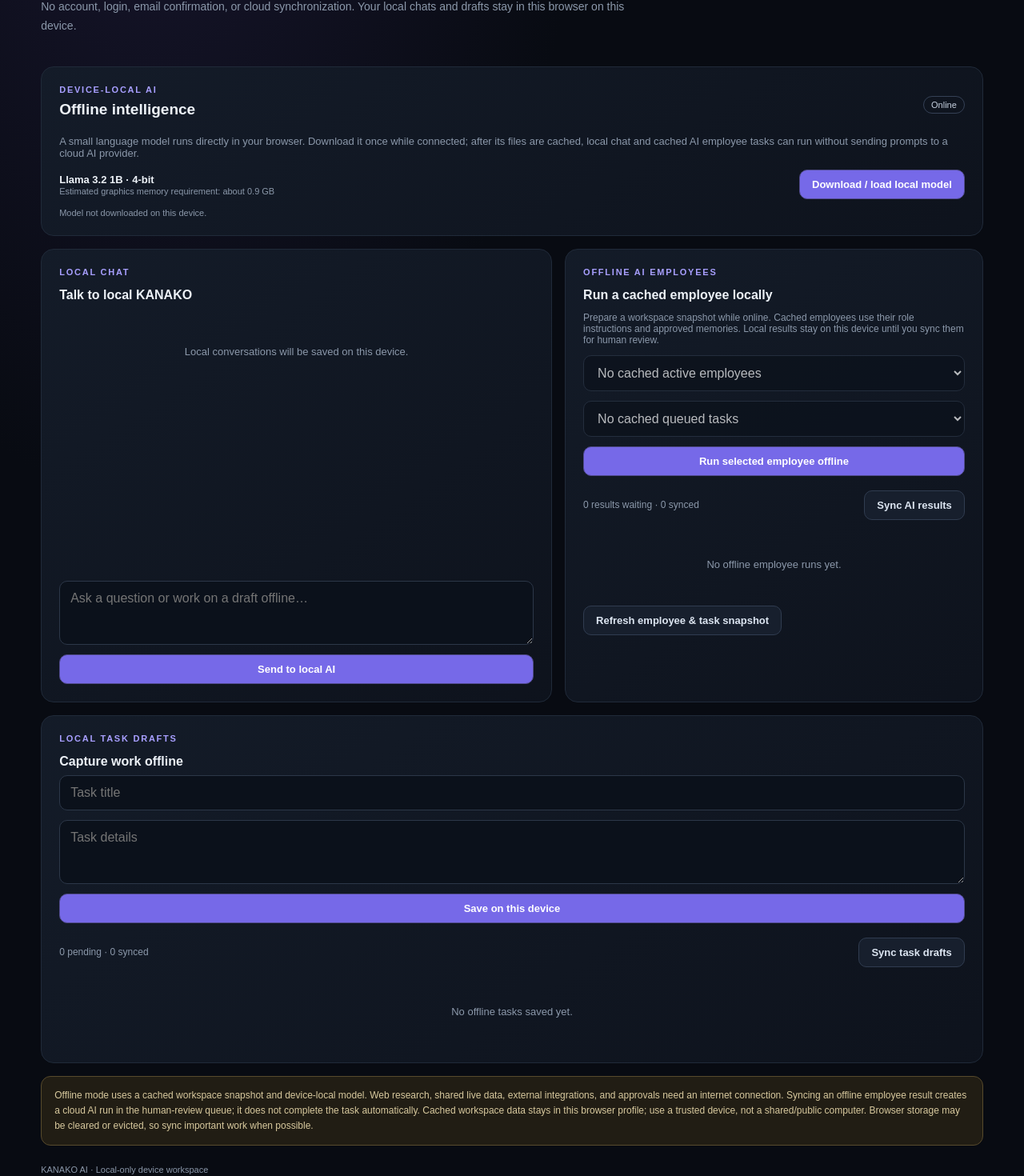
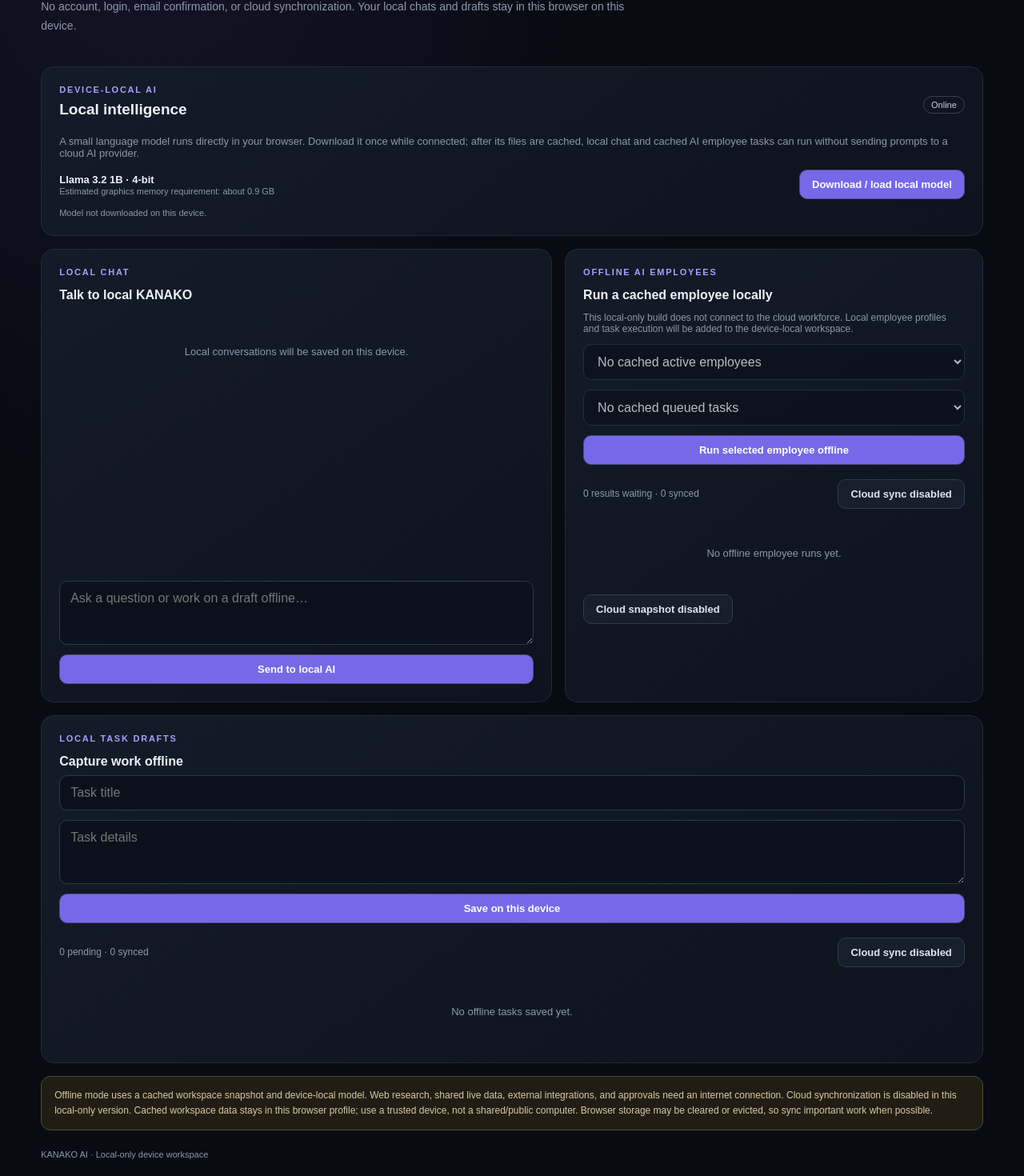
Before and after one commit to Decker143/kanako-ai, a Next.js app: page /offline in a window 1280 px wide. Shown: the part 255-1725 px from the top of the page at 80% size. Built offline with nearby package versions, Linux system fonts and the light colour scheme.

Commit message:
Disable cloud sync in local-only mode

```diff
--- a/components/offline-ai-workspace.tsx
+++ b/components/offline-ai-workspace.tsx
@@ -353,7 +353,7 @@ export function OfflineAIWorkspace() {
 
   return <div className="offline-workspace">
     <div className="panel">
-      <div className="row-between"><div><div className="eyebrow">DEVICE-LOCAL AI</div><h2 style={{margin:"8px 0"}}>Offline intelligence</h2></div><span className="pill">{online ? "Online" : "Offline"}</span></div>
+      <div className="row-between"><div><div className="eyebrow">DEVICE-LOCAL AI</div><h2 style={{margin:"8px 0"}}>Local intelligence</h2></div><span className="pill">{online ? "Online" : "Offline"}</span></div>
       <p className="muted" style={{fontSize:13}}>A small language model runs directly in your browser. Download it once while connected; after its files are cached, local chat and cached AI employee tasks can run without sending prompts to a cloud AI provider.</p>
       <div className="row-between" style={{gap:12,flexWrap:"wrap"}}><div><strong style={{fontSize:13}}>Llama 3.2 1B · 4-bit</strong><div className="muted" style={{fontSize:11}}>Estimated graphics memory requirement: about 0.9 GB</div></div><button className="btn" onClick={prepareModel} disabled={loadingModel || modelReady}>{loadingModel ? "Preparing…" : modelReady ? "Local model ready" : "Download / load local model"}</button></div>
       {(loadingModel || modelProgress>0)&&<div style={{height:7,background:"#202a39",borderRadius:8,marginTop:14,overflow:"hidden"}}><div style={{height:"100%",width:modelProgress+"%",background:"#8b7cff",transition:"width .2s"}}/></div>}
@@ -368,7 +368,7 @@ export function OfflineAIWorkspace() {
       </div>
       <div className="panel">
         <div className="eyebrow">OFFLINE AI EMPLOYEES</div><h3>Run a cached employee locally</h3>
-        <p className="muted" style={{fontSize:12}}>Prepare a workspace snapshot while online. Cached employees use their role instructions and approved memories. Local results stay on this device until you sync them for human review.</p>
+        <p className="muted" style={{fontSize:12}}>This local-only build does not connect to the cloud workforce. Local employee profiles and task execution will be added to the device-local workspace.</p>
         <div className="form-stack">
           <select className="field" value={selectedAgentId} onChange={event=>setSelectedAgentId(event.target.value)} disabled={!availableAgents.length || busy}>
             {!availableAgents.length&&<option value="">No cached active employees</option>}
@@ -381,19 +381,19 @@ export function OfflineAIWorkspace() {
           <button className="btn" onClick={runOfflineAgent} disabled={!modelReady || !selectedAgentId || !selectedTaskId || !availableTasks.some(task=>task.id===selectedTaskId) || busy}>{busy?"Working…":"Run selected employee offline"}</button>
         </div>
         {runOutput&&<details className="run-output" open><summary>Current local result</summary><pre>{runOutput}</pre></details>}
-        <div className="row-between" style={{marginTop:18}}><span className="muted" style={{fontSize:12}}>{runs.filter(run=>!run.syncedAt).length} results waiting · {runs.filter(run=>run.syncedAt).length} synced</span><button className="btn secondary" onClick={syncOfflineRuns} disabled={!online || busy || !runs.some(run=>!run.syncedAt)}>Sync AI results</button></div>
+        <div className="row-between" style={{marginTop:18}}><span className="muted" style={{fontSize:12}}>{runs.filter(run=>!run.syncedAt).length} results waiting · {runs.filter(run=>run.syncedAt).length} synced</span><button className="btn secondary" onClick={syncOfflineRuns} disabled>Cloud sync disabled</button></div>
         <div className="offline-task-list">{runs.map(run=><div className="offline-task" key={run.id}><div className="row-between"><strong>{availableAgents.find(agent=>agent.id===run.agentId)?.name ?? "AI employee"}</strong><span className="pill">{run.syncedAt?"Sent for review":"Local only"}</span></div><p className="muted" style={{fontSize:11,margin:"5px 0"}}>{snapshot?.tasks.find(task=>task.id===run.taskId)?.title ?? "Task"} · {new Date(run.createdAt).toLocaleString()}</p><details><summary>View local output</summary><pre className="document-content">{run.output}</pre></details></div>)}{!runs.length&&<div className="empty">No offline employee runs yet.</div>}</div>
-        <button className="btn secondary" style={{marginTop:10}} onClick={()=>organizationId&&void refreshSnapshot(organizationId)} disabled={!online || busy}>Refresh employee &amp; task snapshot</button>
+        <button className="btn secondary" style={{marginTop:10}} onClick={()=>{}} disabled>Cloud snapshot disabled</button>
       </div>
     </div>
 
     <div className="panel">
       <div className="eyebrow">LOCAL TASK DRAFTS</div><h3>Capture work offline</h3>
       <form onSubmit={addOfflineTask} className="form-stack"><input className="field" value={taskTitle} onChange={event=>setTaskTitle(event.target.value)} placeholder="Task title" maxLength={180} required/><textarea className="field" value={taskDescription} onChange={event=>setTaskDescription(event.target.value)} rows={3} placeholder="Task details"/><button className="btn">Save on this device</button></form>
-      <div className="row-between" style={{marginTop:18}}><span className="muted" style={{fontSize:12}}>{tasks.filter(task=>!task.syncedAt).length} pending · {tasks.filter(task=>task.syncedAt).length} synced</span><button className="btn secondary" onClick={syncTasks} disabled={!online || busy || !tasks.some(task=>!task.syncedAt)}>Sync task drafts</button></div>
+      <div className="row-between" style={{marginTop:18}}><span className="muted" style={{fontSize:12}}>{tasks.filter(task=>!task.syncedAt).length} pending · {tasks.filter(task=>task.syncedAt).length} synced</span><button className="btn secondary" onClick={syncTasks} disabled>Cloud sync disabled</button></div>
       <div className="offline-task-list">{tasks.map(task=><div className="offline-task" key={task.id}><div className="row-between"><strong>{task.title}</strong><span className="pill">{task.syncedAt?"Synced":"Local only"}</span></div>{task.description&&<p className="muted" style={{fontSize:12,margin:"6px 0 0"}}>{task.description}</p>}</div>)}{!tasks.length&&<div className="empty">No offline tasks saved yet.</div>}</div>
     </div>
     {syncMessage&&<p className="muted" style={{fontSize:11}}>{syncMessage}</p>}
-    <div className="notice">Offline mode uses a cached workspace snapshot and device-local model. Web research, shared live data, external integrations, and approvals need an internet connection. Syncing an offline employee result creates a cloud AI run in the human-review queue; it does not complete the task automatically. Cached workspace data stays in this browser profile; use a trusted device, not a shared/public computer. Browser storage may be cleared or evicted, so sync important work when possible.</div>
+    <div className="notice">Offline mode uses a cached workspace snapshot and device-local model. Web research, shared live data, external integrations, and approvals need an internet connection. Cloud synchronization is disabled in this local-only version. Cached workspace data stays in this browser profile; use a trusted device, not a shared/public computer. Browser storage may be cleared or evicted, so sync important work when possible.</div>
   </div>;
 }
```
